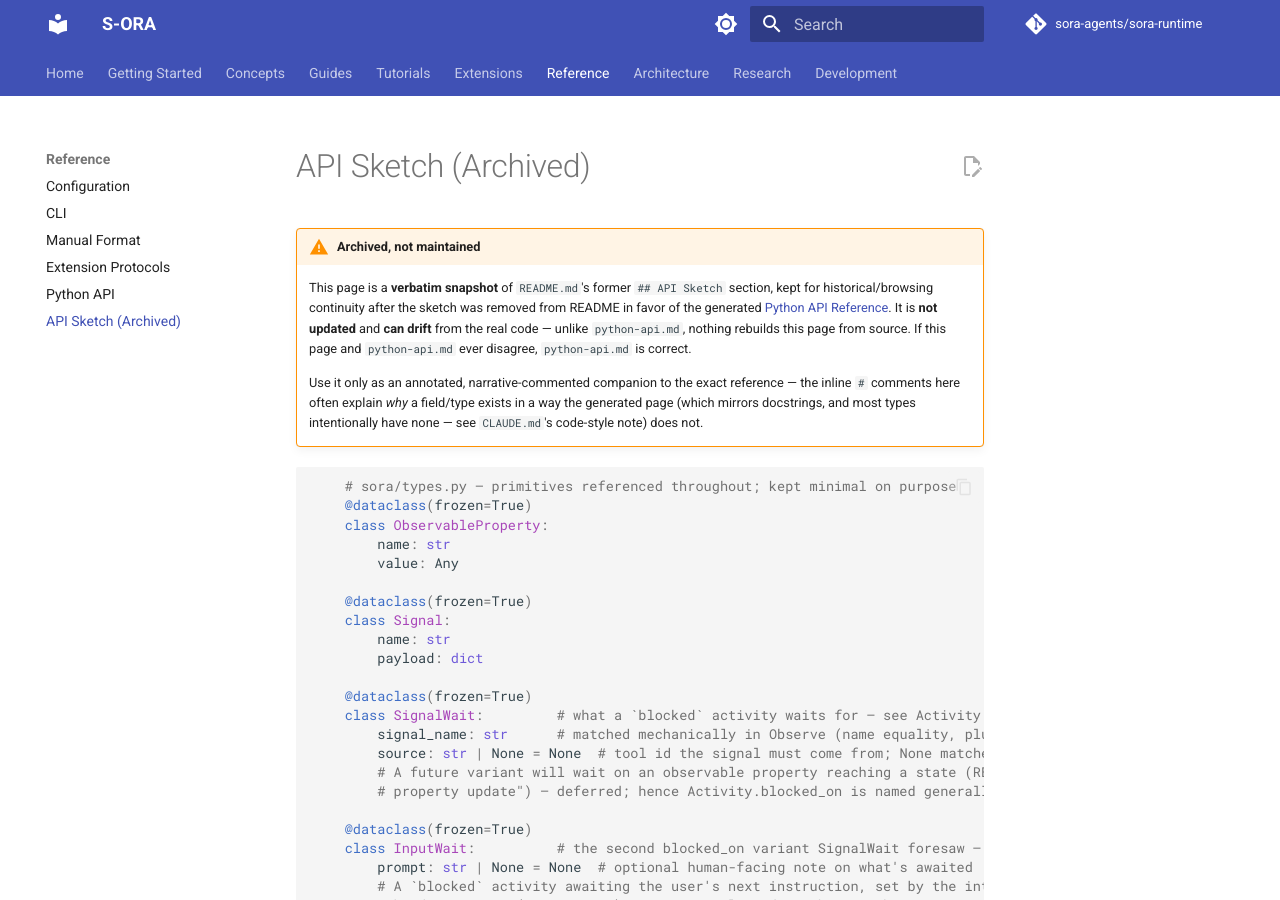
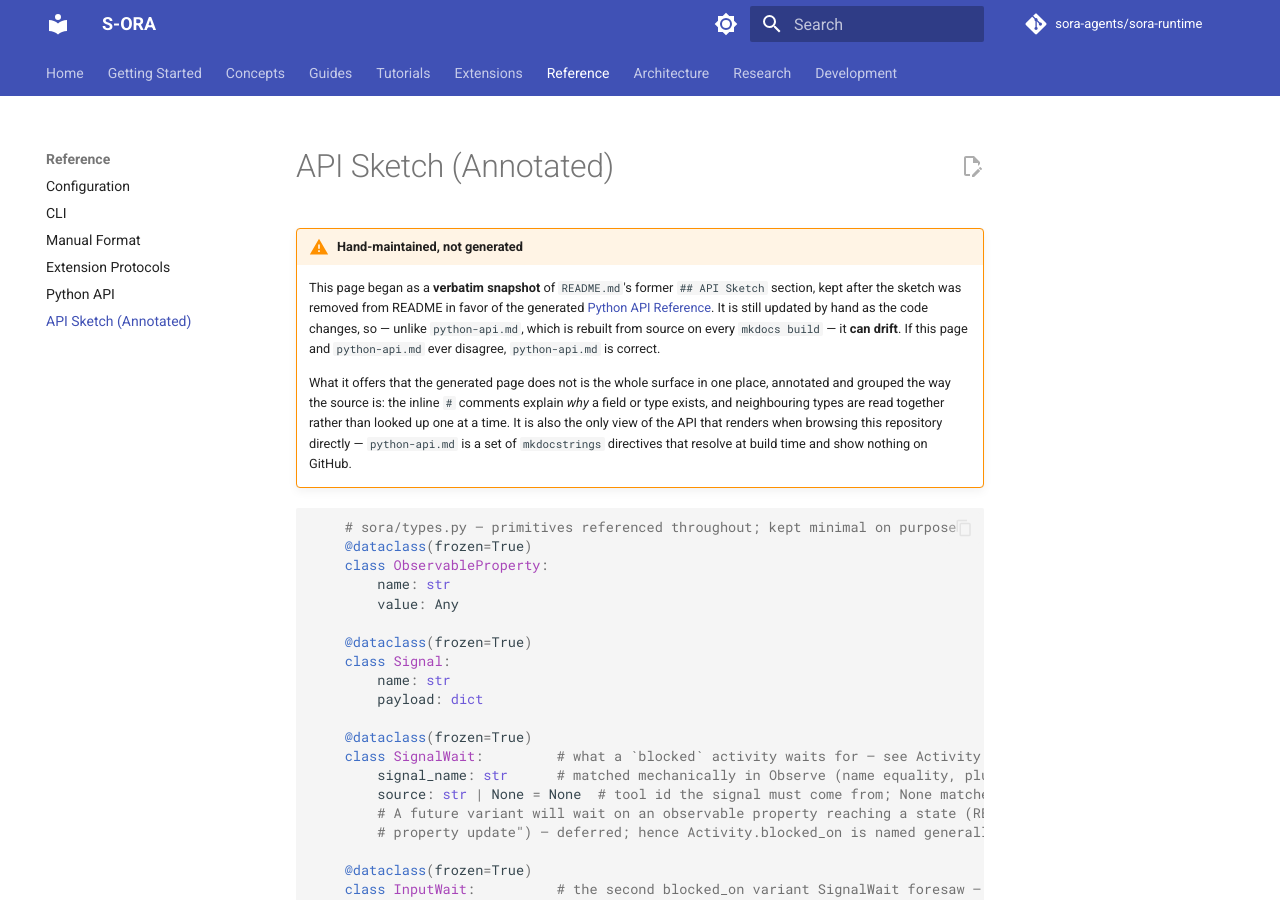
Before and after one commit to sora-agents/sora-runtime, an MkDocs documentation site: the page built from docs/reference/api-sketch-notes.md, in a window 1280 px wide and 900 px high. Built offline with MkDocs 1.6.1 and Material for MkDocs 9.7.7, drawn with Linux system fonts in a browser that asks for light colours; comment, search, counter and statistics services are not loaded.

Commit message:
docs: the API sketch is kept current, not frozen
The archived sketch is the only view of the API that renders when reading
this repository directly: python-api.md is a set of mkdocstrings
directives that resolve at build time, so on GitHub it shows module
headings and nothing else. Freezing the sketch therefore does not leave
readers with a generated alternative — outside the built site it leaves
them with nothing.

So the page stays in sync with the code by hand, and its banner has to
stop claiming otherwise. It still warns that it can drift, which is now
the honest risk: it is hand-maintained rather than rebuilt from source,
and python-api.md remains authoritative where the two disagree.

````diff
--- a/docs/reference/api-sketch-notes.md
+++ b/docs/reference/api-sketch-notes.md
@@ -1,16 +1,17 @@
-# API Sketch (Archived)
+# API Sketch (Annotated)
 
-!!! warning "Archived, not maintained"
-    This page is a **verbatim snapshot** of `README.md`'s former `## API Sketch` section, kept for
-    historical/browsing continuity after the sketch was removed from README in favor of the
-    generated [Python API Reference](python-api.md). It is **not updated** and **can drift** from
-    the real code — unlike `python-api.md`, nothing rebuilds this page from source. If this page and
-    `python-api.md` ever disagree, `python-api.md` is correct.
+!!! warning "Hand-maintained, not generated"
+    This page began as a **verbatim snapshot** of `README.md`'s former `## API Sketch` section, kept
+    after the sketch was removed from README in favor of the generated [Python API
+    Reference](python-api.md). It is still updated by hand as the code changes, so — unlike
+    `python-api.md`, which is rebuilt from source on every `mkdocs build` — it **can drift**. If this
+    page and `python-api.md` ever disagree, `python-api.md` is correct.
 
-    Use it only as an annotated, narrative-commented companion to the exact reference — the inline
-    `#` comments here often explain *why* a field/type exists in a way the generated page (which
-    mirrors docstrings, and most types intentionally have none — see `CLAUDE.md`'s code-style note)
-    does not.
+    What it offers that the generated page does not is the whole surface in one place, annotated and
+    grouped the way the source is: the inline `#` comments explain *why* a field or type exists, and
+    neighbouring types are read together rather than looked up one at a time. It is also the only
+    view of the API that renders when browsing this repository directly — `python-api.md` is a set
+    of `mkdocstrings` directives that resolve at build time and show nothing on GitHub.
 
 ```python
     # sora/types.py — primitives referenced throughout; kept minimal on purpose
--- a/mkdocs.yml
+++ b/mkdocs.yml
@@ -109,7 +109,7 @@ nav:
       - Manual Format: reference/manual-format.md
       - Extension Protocols: reference/extension-protocols.md
       - Python API: reference/python-api.md
-      - "API Sketch (Archived)": reference/api-sketch-notes.md
+      - "API Sketch (Annotated)": reference/api-sketch-notes.md
   - Architecture:
       - Overview: architecture/overview.md
       - Principles & Non-Goals: architecture/principles-and-non-goals.md
````
